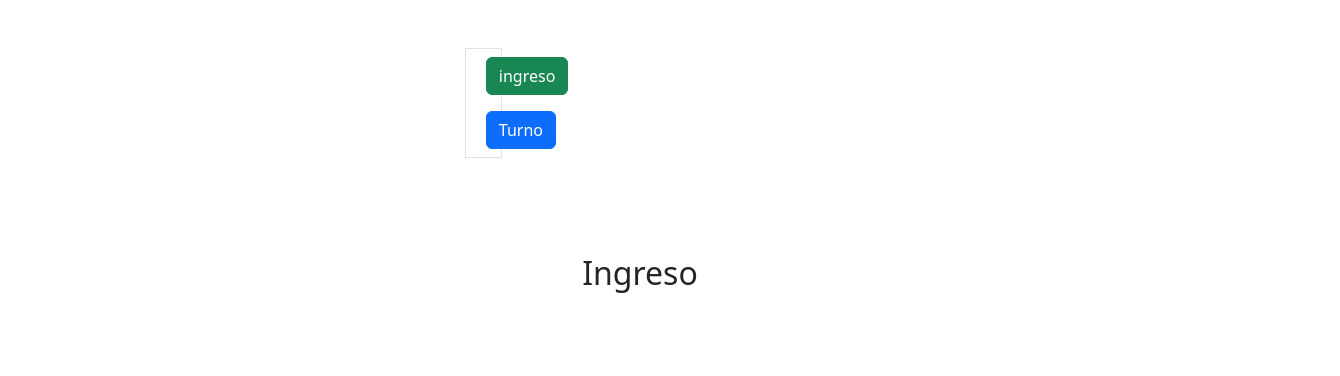
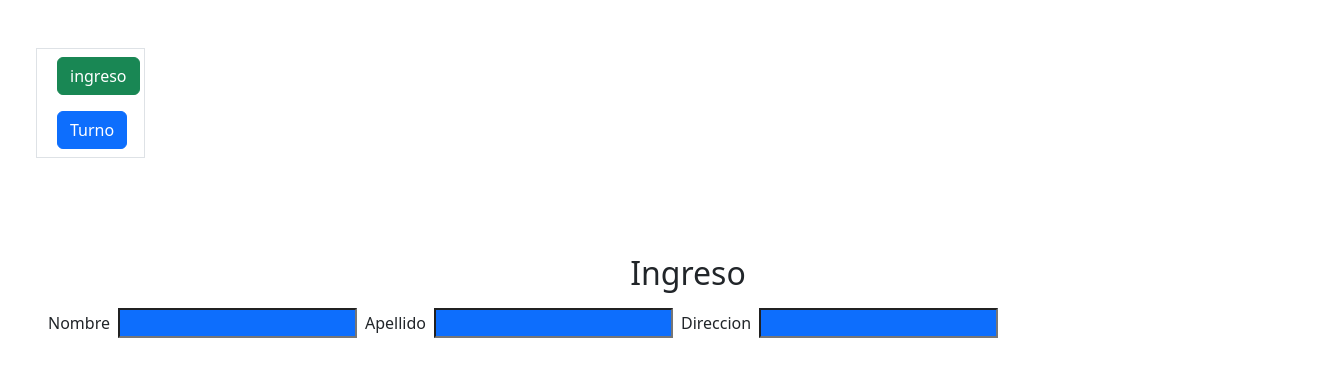
Before and after one commit to Condebasura/PracticasReact, a React (Vite) app: page / in a window 1280 px wide. Shown: the top 376 px of the page, 1340 px wide, since content can reach past the window. Built offline with nearby package versions, Linux system fonts and the light colour scheme.

Commit message:
Mostrando formularios

```diff
--- a/src/App.tsx
+++ b/src/App.tsx
@@ -1,42 +1,13 @@
 import './App.css'
 import { useState } from 'react';
-import Inputs from './components/Inputs';
-import InputDiv from './components/DivInputs';
+import Formulario from './components/Form';
 import Btn from './components/Btn';
 
 
 // Las funciones se declaran con la primera letra en mayúscula
 
 // Seguir practicando sobre los hooks , booleans y demas
-type Campo = {
-    className:string;
-    name: string;
-}
 
-type FormProps={
-    titulo: string;
-    campos: Campo[];
-}
-
-
- function Formulario({titulo , campos}: FormProps){
-return(
-    <InputDiv
-    titulo={titulo}
-    childrens={(
-        <>
-        {campos.map((campo ,i )=>{
-            <Inputs
-            key={i}
-            name={campo.name}
-            className={campo.className}
-            />
-        })}
-        </>
-    )}
-    />
-);
-}
 
 export default function App() {
 const [Tipos , setTipos] = useState('Ingreso');
@@ -51,7 +22,7 @@ return(<>
 <Btn titulo='ingreso' className='btn btn-success m-2' onClick={()=> setTipos('Ingreso')}/>
 <Btn titulo='Turno' className='btn btn-primary m-2' onClick={()=> setTipos('Turno')}/>
 </div>
-<div className='mt-5'>
+<div className='m-5'>
 {Tipos === 'Ingreso' &&( <Formulario
 titulo='Ingreso'
 campos={[
--- /dev/null
+++ b/src/components/Form.tsx
@@ -0,0 +1,35 @@
+import InputDiv from "./DivInputs";
+import Inputs from "./Inputs";
+
+type Campo = {
+    className:string;
+    name: string;
+}
+
+type FormProps={
+    titulo: string;
+    campos: Campo[];
+}
+
+
+export default function Formulario({titulo , campos}: FormProps){
+return(
+    <InputDiv
+    titulo={titulo}
+    childrens={(
+        <>
+        {campos.map((campo ,i )=>{
+          return(
+
+              <Inputs
+              key={i}
+              name={campo.name}
+              className={campo.className}
+              />
+            )
+        })}
+        </>
+    )}
+    />
+);
+}
```
